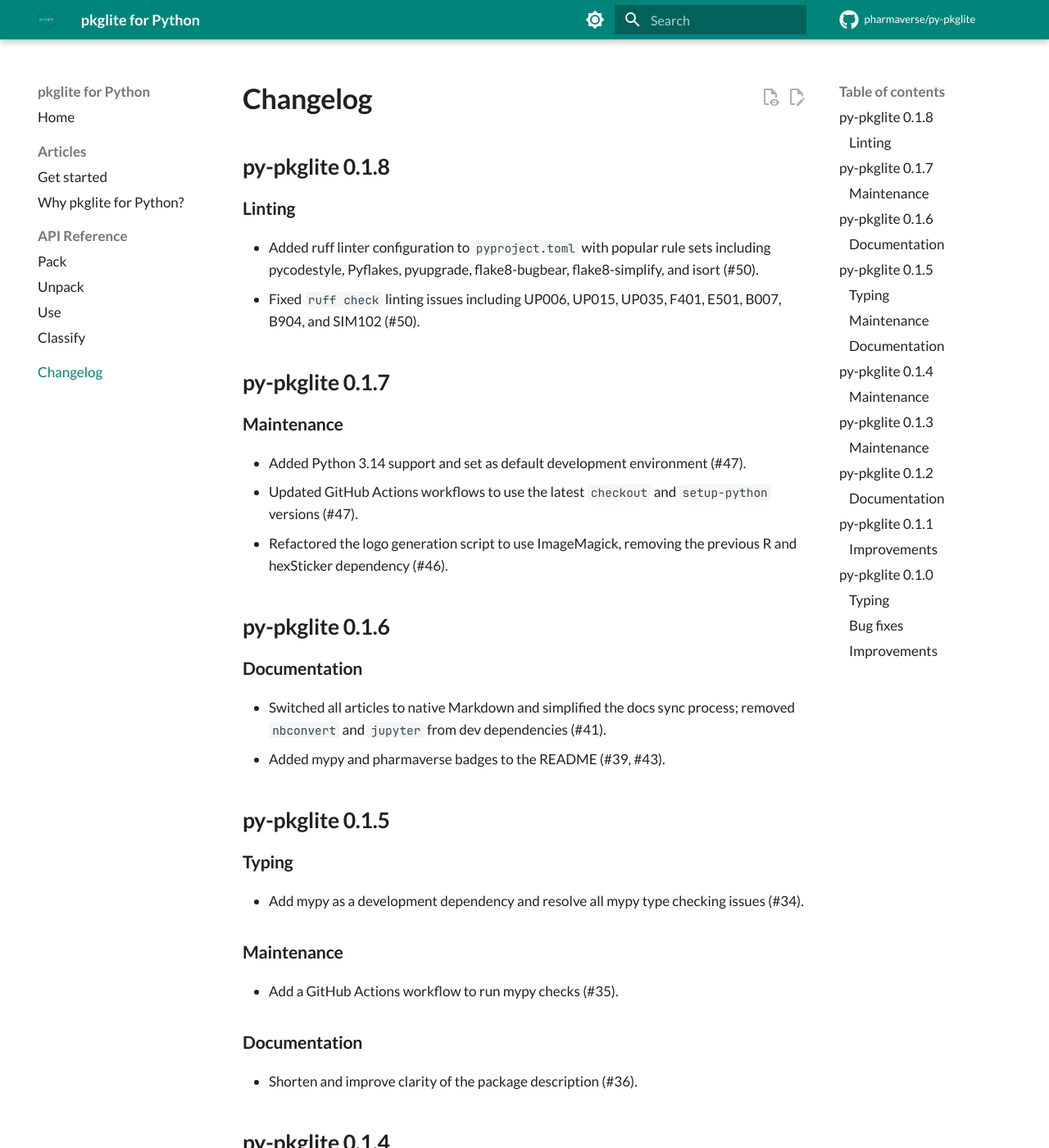
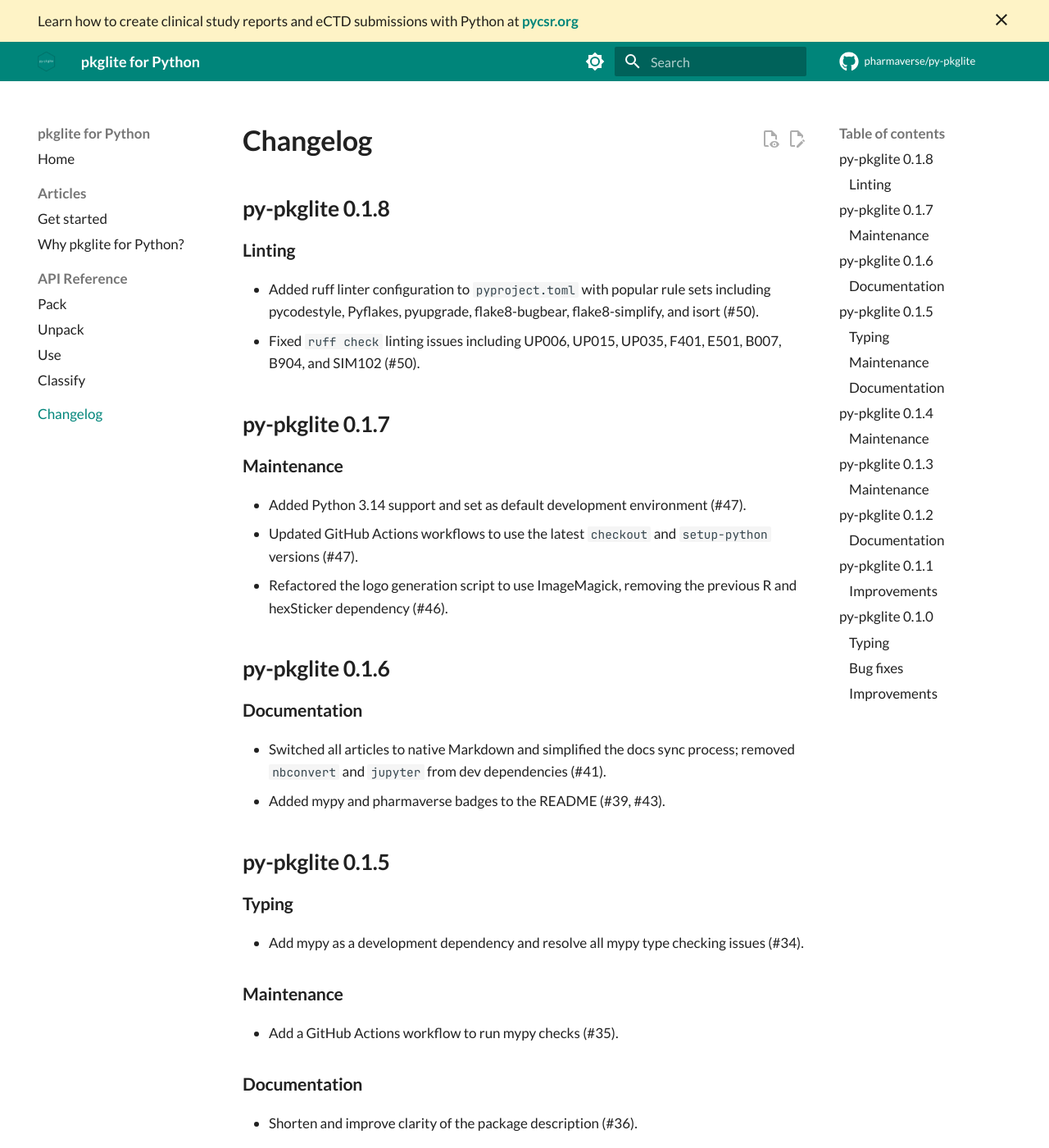
Before and after one commit to pharmaverse/py-pkglite, an MkDocs documentation site: the page built from docs/changelog.md, in a window 1280 px wide and 1400 px high. Shown: the whole window at 82% size. Built offline with MkDocs 1.6.1 and Material for MkDocs 9.7.7, drawn with Linux system fonts in a browser that asks for light colours; comment, search, counter and statistics services are not loaded.

```diff
--- /dev/null
+++ b/docs/overrides/main.html
@@ -0,0 +1,8 @@
+{% extends "base.html" %}
+
+{% block announce %}
+Learn how to create clinical study reports and eCTD submissions with Python at
+<a href="https://pycsr.org">
+    <strong>pycsr.org</strong>
+</a>
+{% endblock %}
--- a/docs/stylesheets/extra.css
+++ b/docs/stylesheets/extra.css
@@ -68,3 +68,8 @@ code {
 .md-typeset details {
     font-size: 0.85rem;
 }
+
+.md-banner {
+    color: var(--md-typeset-color);
+    background-color: oklch(96.2% 0.059 95.617);
+}
--- a/mkdocs.yml
+++ b/mkdocs.yml
@@ -42,6 +42,7 @@ markdown_extensions:
 
 theme:
   name: material
+  custom_dir: docs/overrides
   font:
     text: Lato
   logo: assets/logo.png
```
